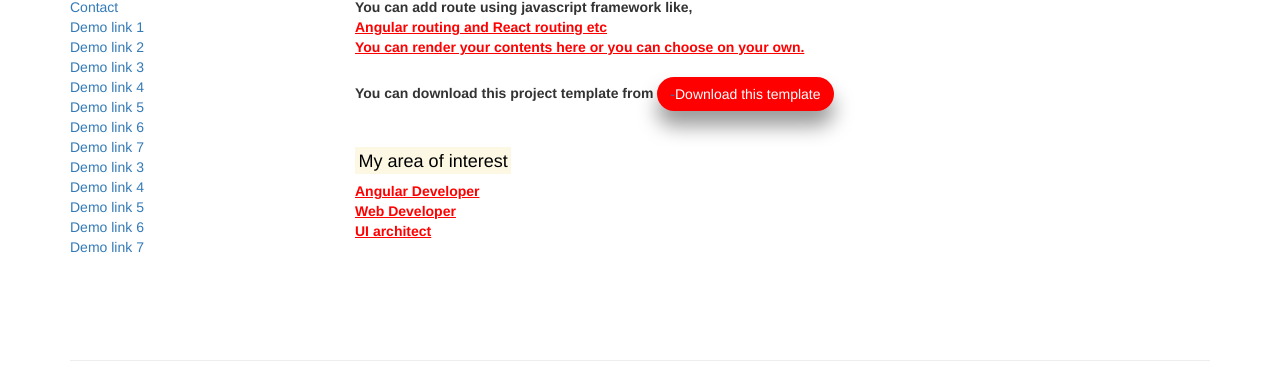
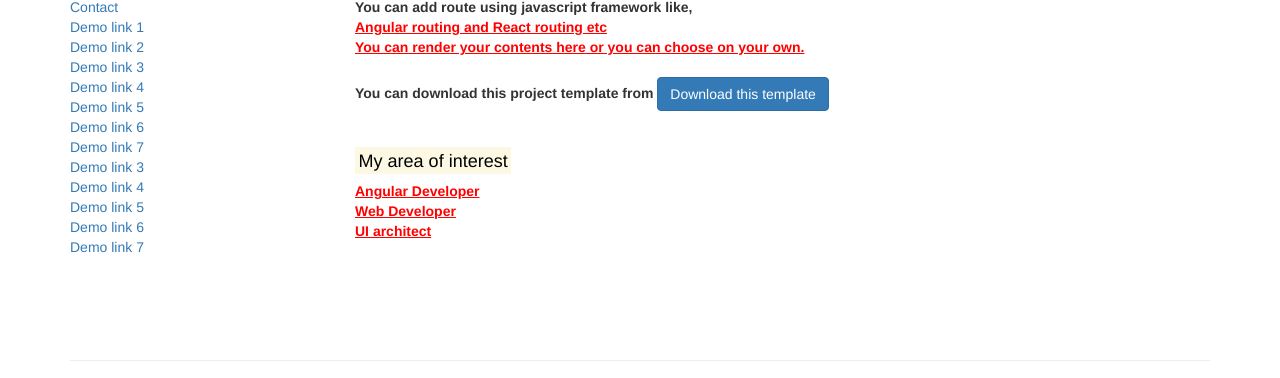
Before and after one commit to Nivas-Patil/My-web-demo-to-recruiters, a website: page index.html in a window 1280 px wide. Shown: the part 293-671 px from the top of the page. Drawn offline with nearby package versions, Linux system fonts and the light colour scheme.

Commit message:
Update index.html

```diff
--- a/index.html
+++ b/index.html
@@ -60,7 +60,7 @@
                         <br><br>
                         <p>
                             You can download this project template from
-                             <button class="btn button"><a href="https://github.com/Nivas-Patil/My-web-demo-to-recruiters">-</a>Download this template</button>
+                             <a href="https://github.com/Nivas-Patil/My-web-demo-to-recruiters" class="btn btn-primary">Download this template</a>
                         </p><br>
                         <h4><mark>My area of interest</mark></h4>
                         <u><strong>Angular Developer</strong></u><br>
```
